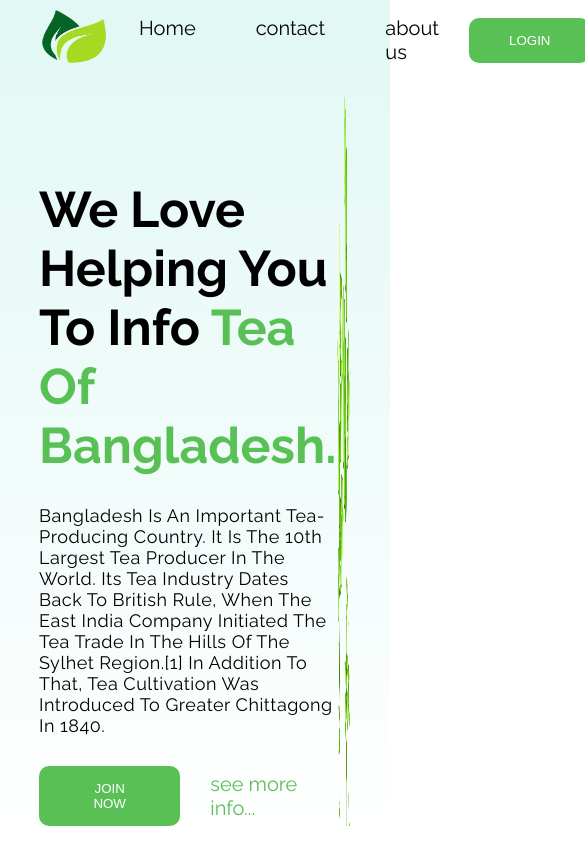
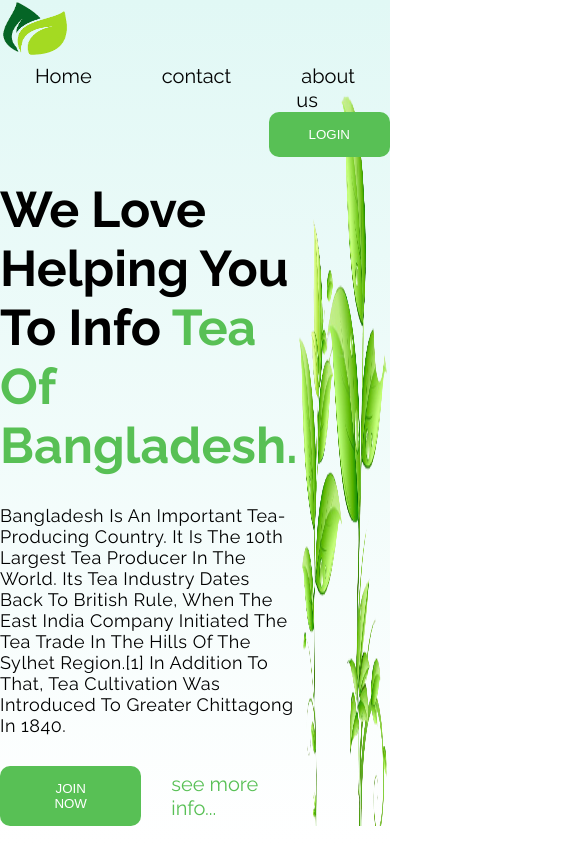
Before and after one commit to mahedi-imun/bangladesh-tea, a plain HTML site: page index.html in a window 390 px wide. Shown: the top 844 px of the page, 585 px wide, since content can reach past the window. Drawn offline with Linux system fonts and the light colour scheme.

Commit message:
some chenged

```diff
--- a/css/style.css
+++ b/css/style.css
@@ -38,6 +38,7 @@ nav{
     height: 80px;
     justify-content: space-between;
     align-items: center;
+    position:sticky;
 }
 .logo-area img{
     width:70px;
@@ -56,6 +57,17 @@ nav ul li a{
     font-size:20px;
     color: #030303;
     font-weight: 300;
+    padding: 5px;
+    margin-bottom: 2px;
+}
+nav ul li a:hover{
+    text-decoration: underline;
+    text-underline-offset: 0.5em;
+    color: #58C055;
+    transition: 1s ;
+
+
+
 }
 .login-btn{
     display: flex;
@@ -193,3 +205,17 @@ footer a {
     text-decoration: none;
     color: #58C055;
 }
+
+/* media quarry styles */
+
+ /* media quarry for mobiles */
+ @media screen and (max-width:767px) {
+    .container{
+        width: 100%;
+    }
+    nav{
+        grid-template-columns:1fr;
+        grid-template-rows: 1fr;
+    }
+
+ }
```
